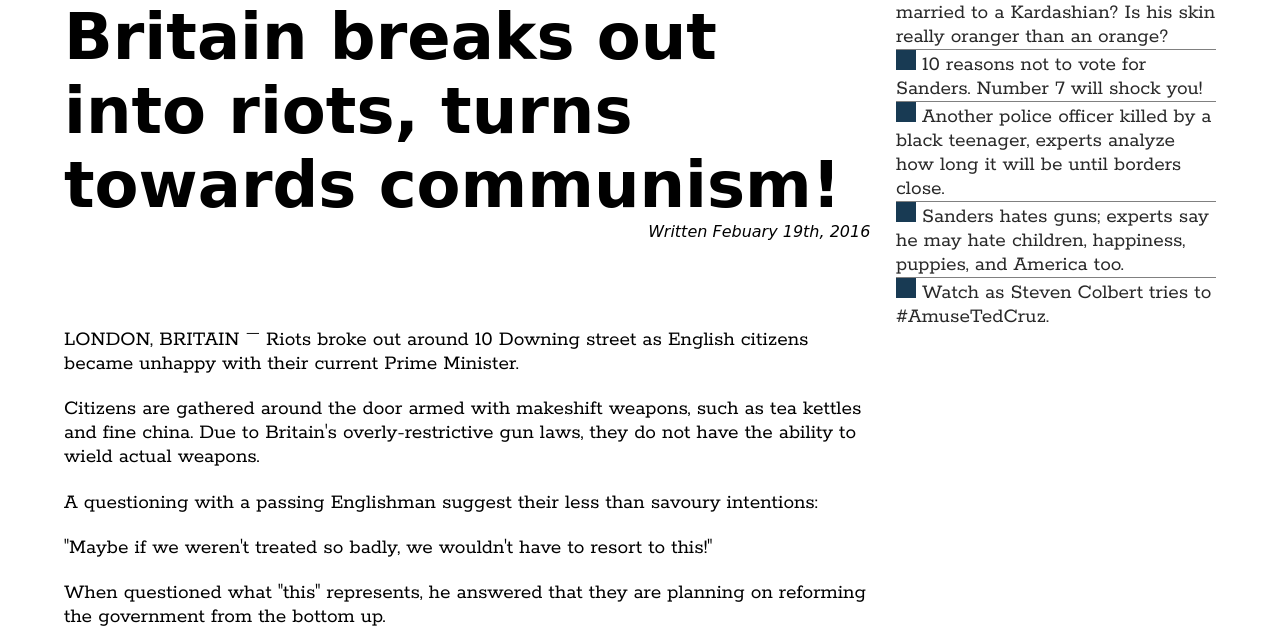
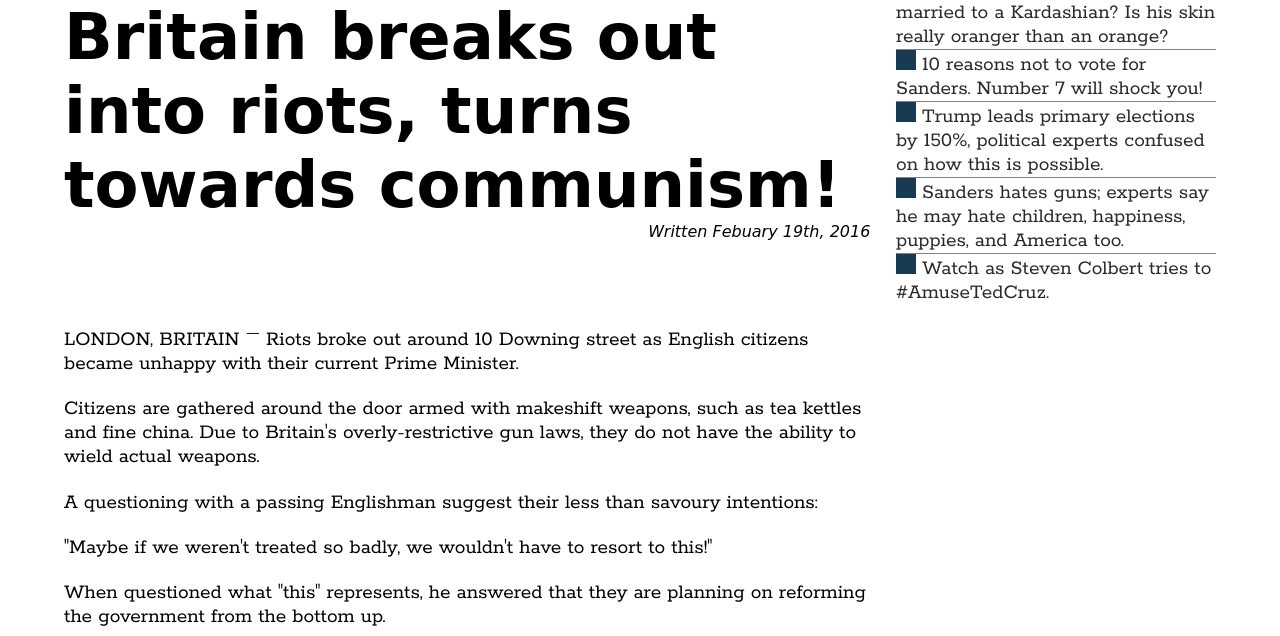
Before and after one commit to Aearnus/english-satire-project, a plain HTML site: page fox/index.html in a window 1280 px wide. Shown: the part 164-800 px from the top of the page. Drawn offline with Linux system fonts and the light colour scheme; a web font is replaced by a local one.

Commit message:
apparently political correctness is a thing

```diff
--- a/fox/index.html
+++ b/fox/index.html
@@ -83,7 +83,7 @@
 				</otherStory>
 				<otherStory>
 					<circle></circle>
-					Another police officer killed by a black teenager, experts analyze how long it will be until borders close.
+					Trump leads primary elections by 150%, political experts confused on how this is possible.
 				</otherStory>
 				<otherStory>
 					<circle></circle>
```
